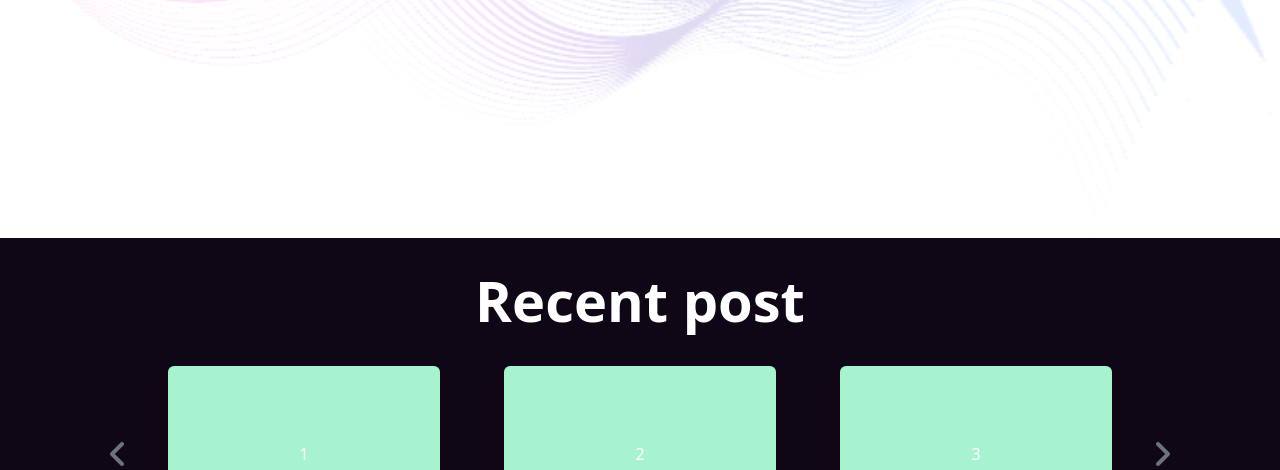
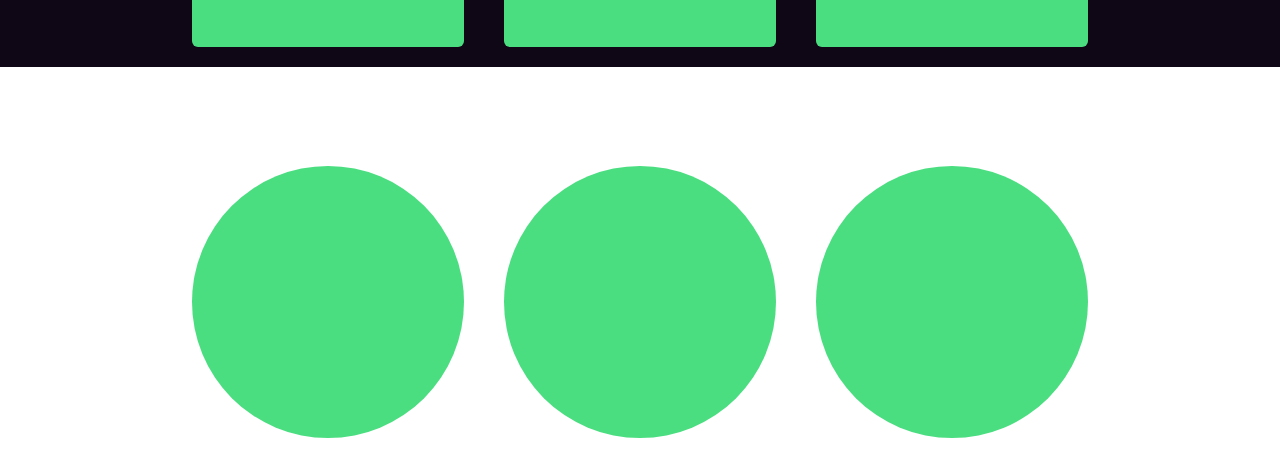
Before and after one commit to AbdulWaris786/PENCILHUB---Frontend, an Angular app: page / in a window 1280 px wide. Shown: the part 482-952 px from the top of the page. Built offline with nearby package versions, Linux system fonts and the light colour scheme.

Commit message:
Completed UI design of recent companies component

```diff
--- a/src/app/app.component.html
+++ b/src/app/app.component.html
@@ -1,2 +1,2 @@
-<app-first-page></app-first-page>
+<!-- <app-first-page></app-first-page> -->
 <app-portfolio-page></app-portfolio-page>
--- a/src/app/portfolio/components/mainPage/mainpage.component.html
+++ b/src/app/portfolio/components/mainPage/mainpage.component.html
@@ -1,5 +1,6 @@
 <div class="h-[auto] w-[100vw] dark:bg-custom-gradient">
     <app-header></app-header>
     <recent-works-component></recent-works-component>
+    <app-worked-companies></app-worked-companies>
     <contact-us-component info="Me"></contact-us-component>
 </div>
--- a/src/app/portfolio/components/recentWorks/recentworks.component.html
+++ b/src/app/portfolio/components/recentWorks/recentworks.component.html
@@ -1,11 +1,11 @@
 <div class="bg-[rgb(15,7,21)] w-full px-5 py-5 flex flex-col items-center gap-[1.5rem] text-[rgb(255,255,255)] overflow-hidden">
     <div class="text-[2.3rem]"><b>Recent Works</b></div>
     <div class=" w-auto grid gap-10 sm:grid-cols-2 xl:grid-cols-3 place-content-around">
-        <div class="h-[10rem] sm:h-[13rem] w-[19rem] bg-green-400 rounded-md"></div>
-        <div class="h-[10rem] sm:h-[13rem] w-[19rem] bg-green-400 rounded-md"></div>
-        <div class="h-[10rem] sm:h-[13rem] w-[19rem] bg-green-400 rounded-md"></div>
-        <div class="h-[10rem] sm:h-[13rem] w-[19rem] bg-green-400 rounded-md"></div>
-        <div class="h-[10rem] sm:h-[13rem] w-[19rem] bg-green-400 rounded-md"></div>
-        <div class="h-[10rem] sm:h-[13rem] w-[19rem] bg-green-400 rounded-md"></div>
+        <div class="h-[10rem] w-[17rem] bg-green-400 rounded-md"></div>
+        <div class="h-[10rem] w-[17rem] bg-green-400 rounded-md"></div>
+        <div class="h-[10rem] w-[17rem] bg-green-400 rounded-md"></div>
+        <div class="h-[10rem] w-[17rem] bg-green-400 rounded-md"></div>
+        <div class="h-[10rem] w-[17rem] bg-green-400 rounded-md"></div>
+        <div class="h-[10rem] w-[17rem] bg-green-400 rounded-md"></div>
     </div>
 </div>
--- /dev/null
+++ b/src/app/portfolio/components/workedCompanies/workedCompanies.component.html
@@ -0,0 +1,8 @@
+<div class="bg-[rgba(15,7,21,0)] w-full px-5 py-5 flex flex-col items-center gap-[1.5rem] text-[rgb(255,255,255)] overflow-hidden">
+    <div class="flex items-center justify-center text-[2.3rem] w-full text-center"><b>Worked Companies</b></div>
+    <div class="gap-10 flex max-w-[17rem] sm:max-w-[36.5rem] xl:max-w-[56.1rem] overflow-auto">
+        <div class="h-[17rem] min-w-[17rem] bg-green-400 rounded-full"></div>
+        <div class="h-[17rem] min-w-[17rem] bg-green-400 rounded-full"></div>
+        <div class="h-[17rem] min-w-[17rem] bg-green-400 rounded-full"></div>
+    </div>
+</div>
--- /dev/null
+++ b/src/app/portfolio/components/workedCompanies/workedCompanies.component.ts
@@ -0,0 +1,7 @@
+import { Component } from "@angular/core";
+
+@Component({
+    selector : "app-worked-companies",
+    templateUrl : "./workedCompanies.component.html"
+})
+export class WorkedCompaniesComponent {}
--- a/src/app/portfolio/portfolio.module.ts
+++ b/src/app/portfolio/portfolio.module.ts
@@ -1,13 +1,14 @@
 import { NgModule } from "@angular/core";
 import { MainPagePortfolio } from "./components/mainPage/mainpage.component";
-import { HeaderComponent } from "../home/components/header/header.component";
 import { HomeModule } from "../home/home.module";
 import { RecentWorksComponent } from "./components/recentWorks/recentworks.component";
+import { WorkedCompaniesComponent } from "./components/workedCompanies/workedCompanies.component";
 
 @NgModule({
     declarations: [
         MainPagePortfolio,
-        RecentWorksComponent
+        RecentWorksComponent,
+        WorkedCompaniesComponent
     ],
     imports: [
         HomeModule
```
